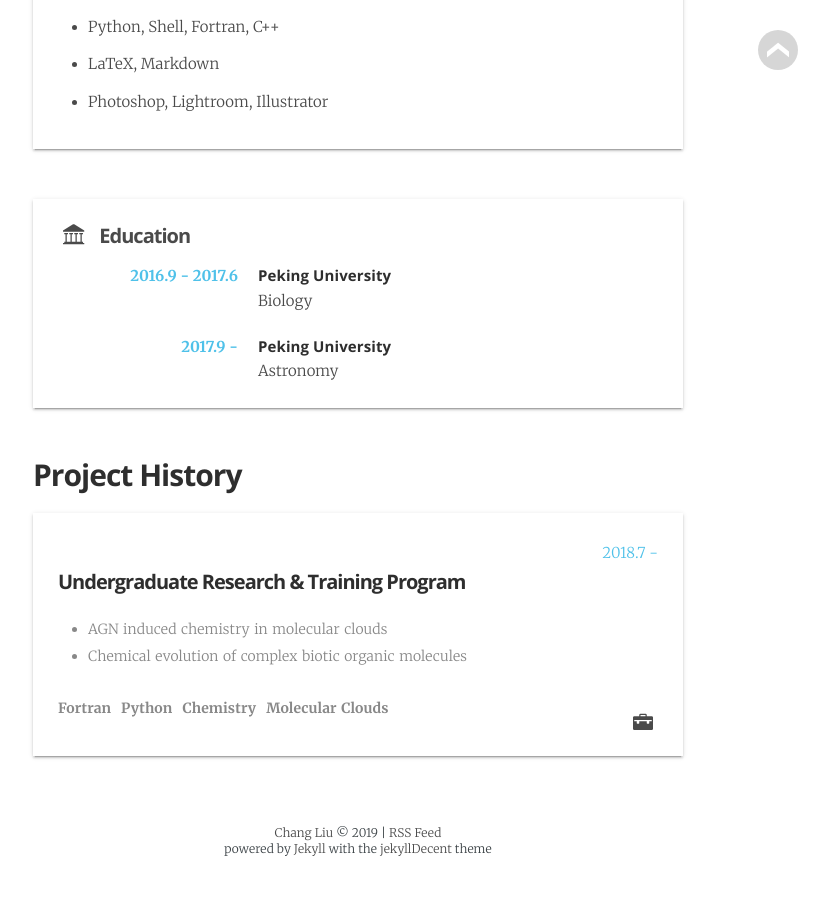
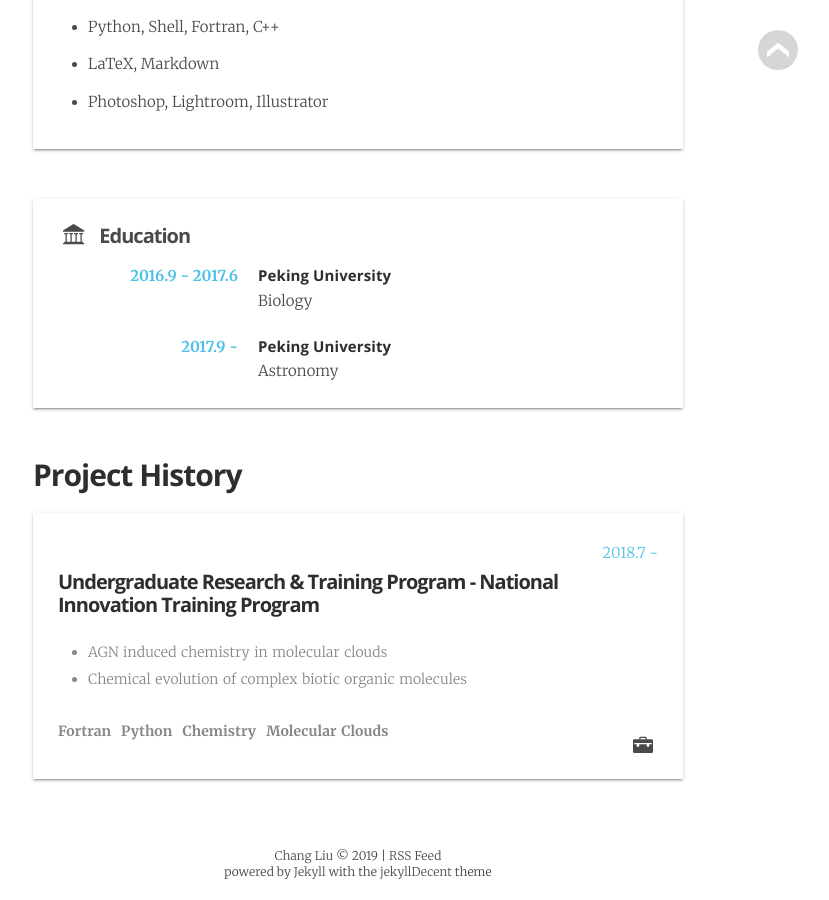
Before and after one commit to slowdivePTG/slowdivePTG.github.io, a Jekyll site: the page built from _pages/cv.html, in a window 1280 px wide and 900 px high, scrolled down 845 px. Shown: the whole window, without its empty margins (282-1111 px from the left). Built offline with Jekyll 4.4.1, drawn with Linux system fonts in a browser that asks for light colours; some web fonts are replaced; a script that is not in the unit is left out; before the commit the page ends 1722 px from its top, so only the background shows below that.

Commit message:
CV slightly modified

```diff
--- a/_data/cv.yml
+++ b/_data/cv.yml
@@ -13,7 +13,7 @@ chang:
           description:      "Astronomy"
     projects:
         - time:             "2018.7 - "
-          title:            "Undergraduate Research & Training Program"
+          title:            "Undergraduate Research & Training Program - National Innovation Training Program"
           technologies:     "Fortran, Python, Chemistry, Molecular Clouds"
           descriptions:
             - AGN induced chemistry in molecular clouds
```
Also changed, not shown: 2 other files.
